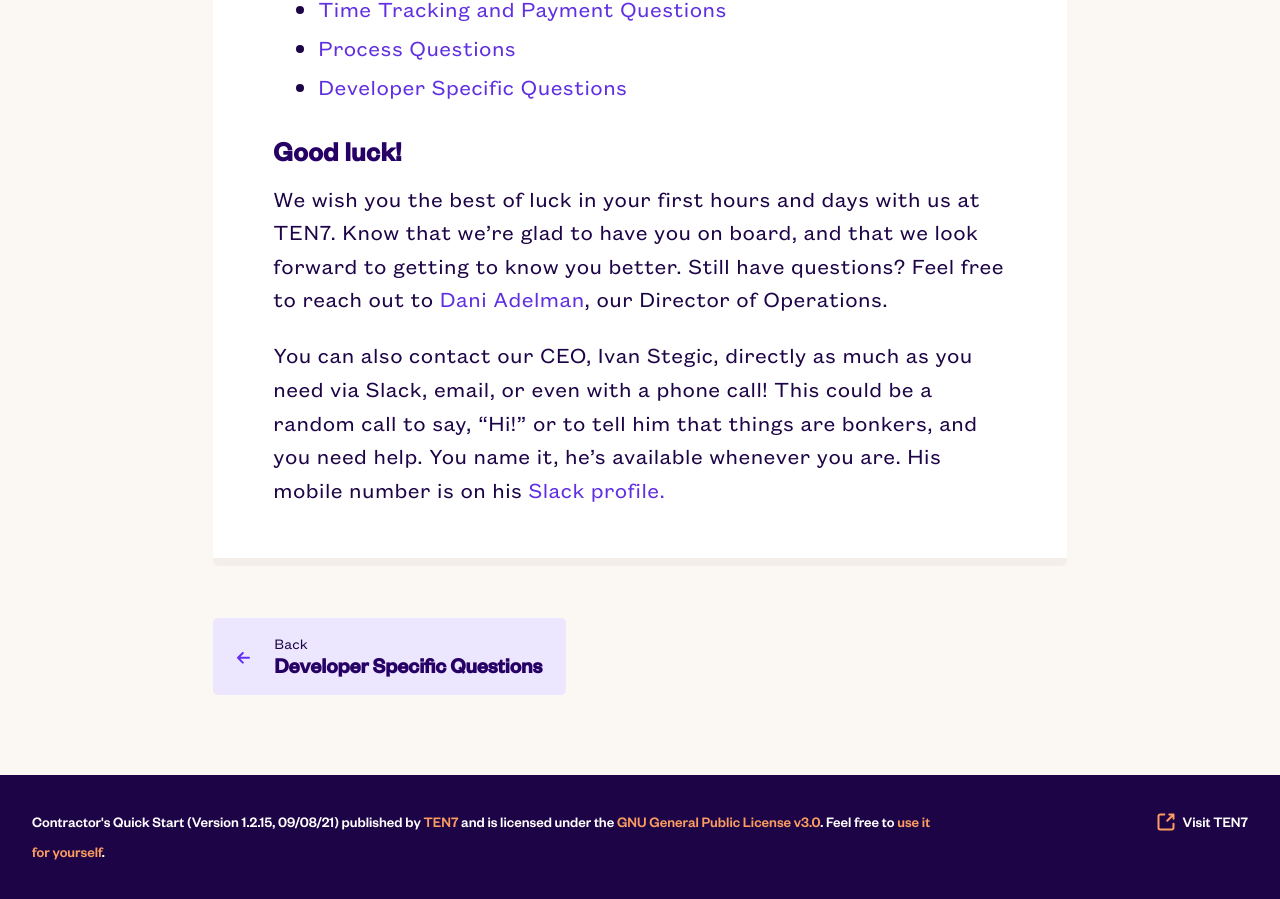
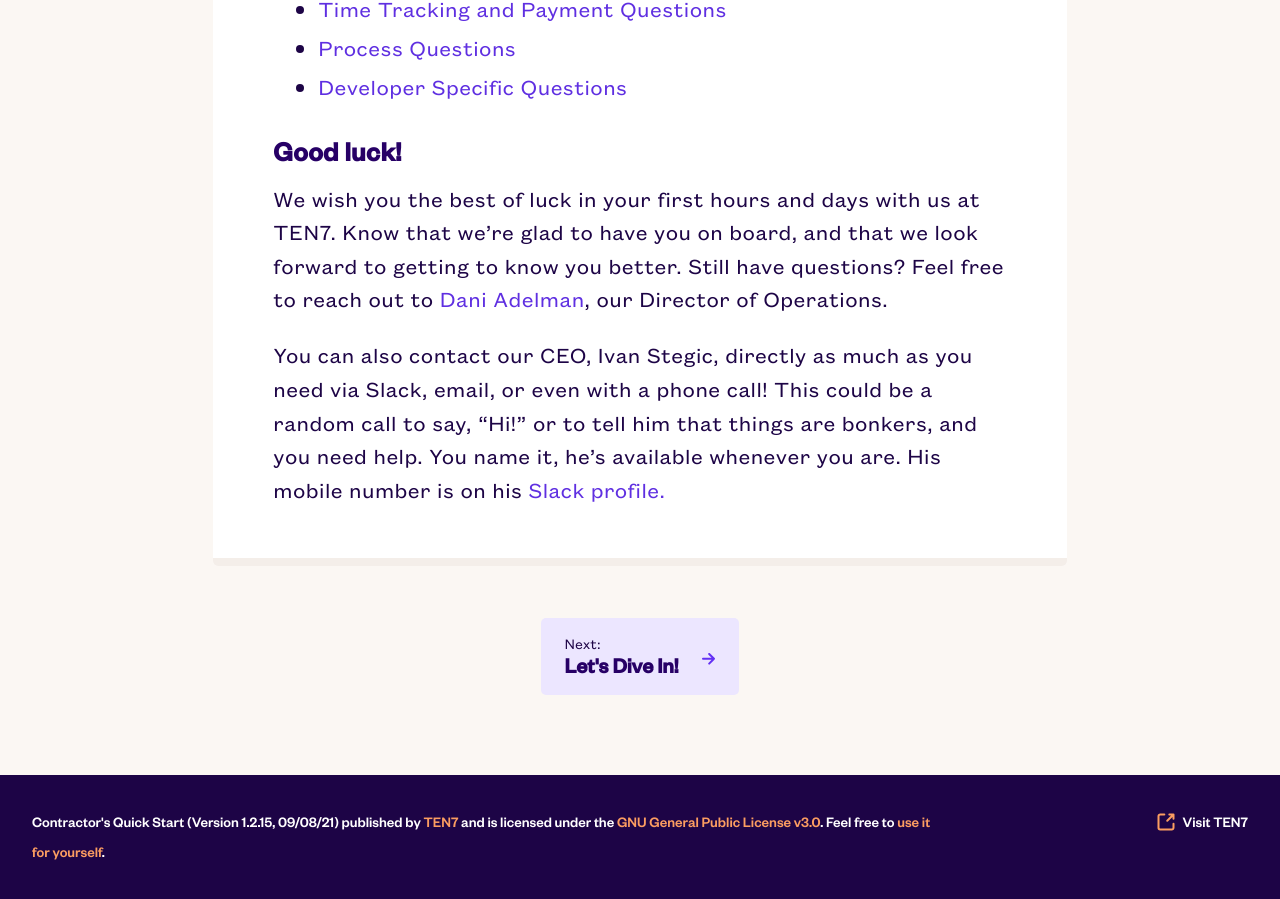
Before and after one commit to ten7/contractor.ten7.com, a Jekyll site: the page built from index.md, in a window 1280 px wide and 900 px high, scrolled down 1737 px. Built offline with Jekyll 4.4.1, drawn with Linux system fonts in a browser that asks for light colours; some web fonts are replaced.

Commit message:
Refactor nav cards logic

```diff
--- a/_layouts/page.html
+++ b/_layouts/page.html
@@ -38,57 +38,41 @@ layout: default
 
 
 <div class="pager column is-8">
-  {% comment %}
-    Previous / Next functions
-    Assign variables from the entire page collection
-  {% endcomment %}
-
-  {% assign items_raw = site.pages %}
-  {% assign items = items_raw | reverse %}
-
-  {% if items.size > 1 %}
-  {% comment %}
-    Store the index position of the matching items
-  {% endcomment %}
-  {% for item in items %}
-    {% if item.title == page.title %}
-      {% assign item_index = forloop.index %}
-    {% endif %}
-  {% endfor %}
-
-  {% assign prev_index = item_index | plus: 1 %}
-  {% assign next_index = item_index | minus: 1 %}
-
-  {% for item in items %}
-    {% if forloop.index == prev_index %}
-      {% assign prev = item %}
-    {% endif %}
-    {% if forloop.index == next_index %}
-      {% assign next = item %}
-    {% endif %}
-  {% endfor %}
-
-  {% if prev %}
+    <div class="pager-previous">
+      {% if page.previous.title %}
     <a href="{{ prev.url }}" class="pager-link" title="{{ prev.title }}">
       <span class="pager-arrow pager-arrow--left">
         <svg width="13" height="12" fill="none" xmlns="http://www.w3.org/2000/svg"><path d="M12 5.813H1M5.813 10.625 1 5.812 5.813 1" stroke="#6330F4" stroke-width="2" stroke-linecap="round" stroke-linejoin="round"/></svg>
       </span>
       <span class="pager-content">
-        <span class="pager-direction">Back</span>
-        <strong class="pager-title">{{ prev.title }}<strong>
+        <span class="pager-direction">Back:</span>
+        <strong class="pager-title">{{ page.previous.title }}<strong>
       </span>
     </a>
   {% endif %}
-  {% if next %}
-    <a href="{{ next.url }}" class="pager-link" title="{{ next.title }}">
+    </div>
+
+  {% if page.url == '/' %}
+    {% assign next_title = "Let's Dive In!" %}
+    {% assign next_url = site.pages.first.url %}
+  {% elsif page.next.title %}
+    {% assign next_title = page.next.title %}
+    {% assign next_url = page.next.url %}
+  {% endif %}
+
+  <div class="pager-next">
+    {% if next_title %}
+    <a href="{{ next_url }}" class="pager-link" title="{{ next_title }}">
       <span class="pager-content">
-        <span class="pager-direction">Next</span>
-        <strong class="pager-title">{{ next.title }}<strong>
+        <span class="pager-direction">Next:</span>
+        <strong class="pager-title">{{ next_title }}<strong>
       </span>
       <span class="pager-arrow pager-arrow--right">
         <svg width="13" height="12" fill="none" xmlns="http://www.w3.org/2000/svg"><path d="M1 5.813h11M7.188 1 12 5.813l-4.813 4.812" stroke="#6330F4" stroke-width="2" stroke-linecap="round" stroke-linejoin="round"/></svg>
       </span>
     </a>
   {% endif %}
-  {% endif %}
+  </div>
+
+
 </div>
```
